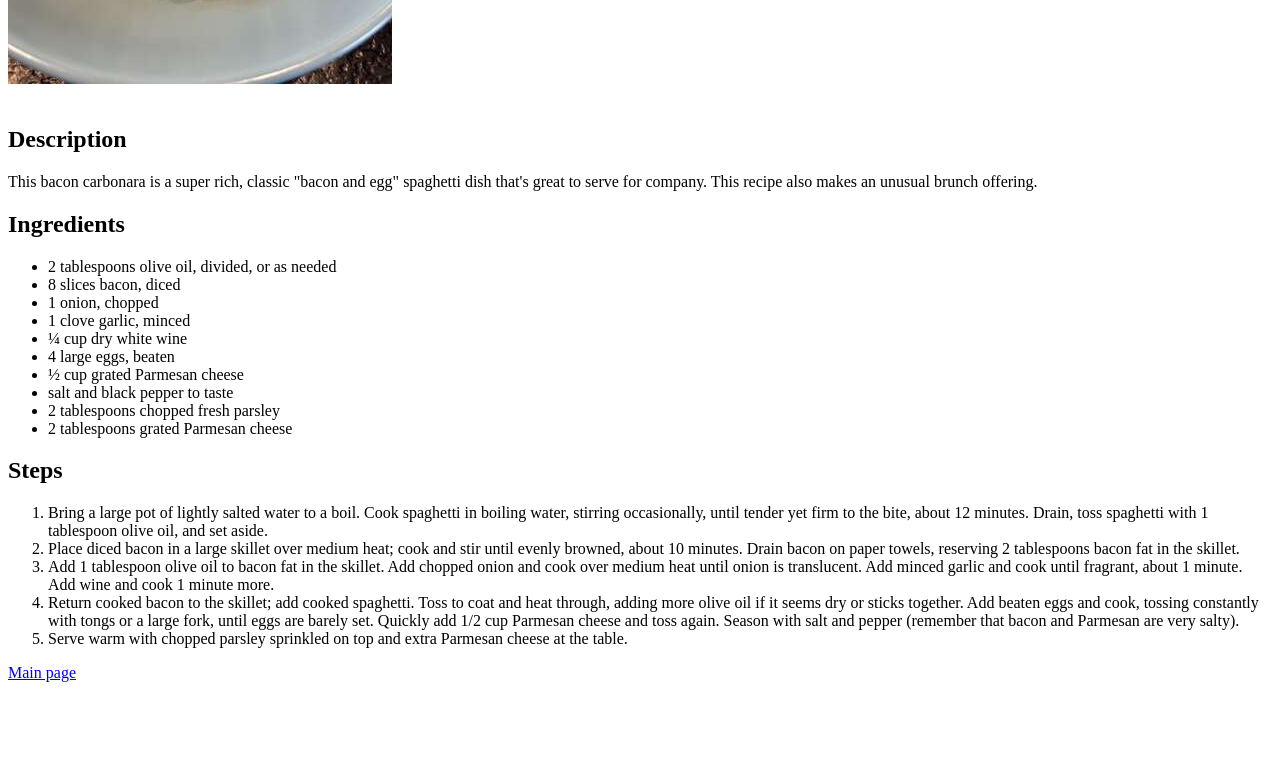
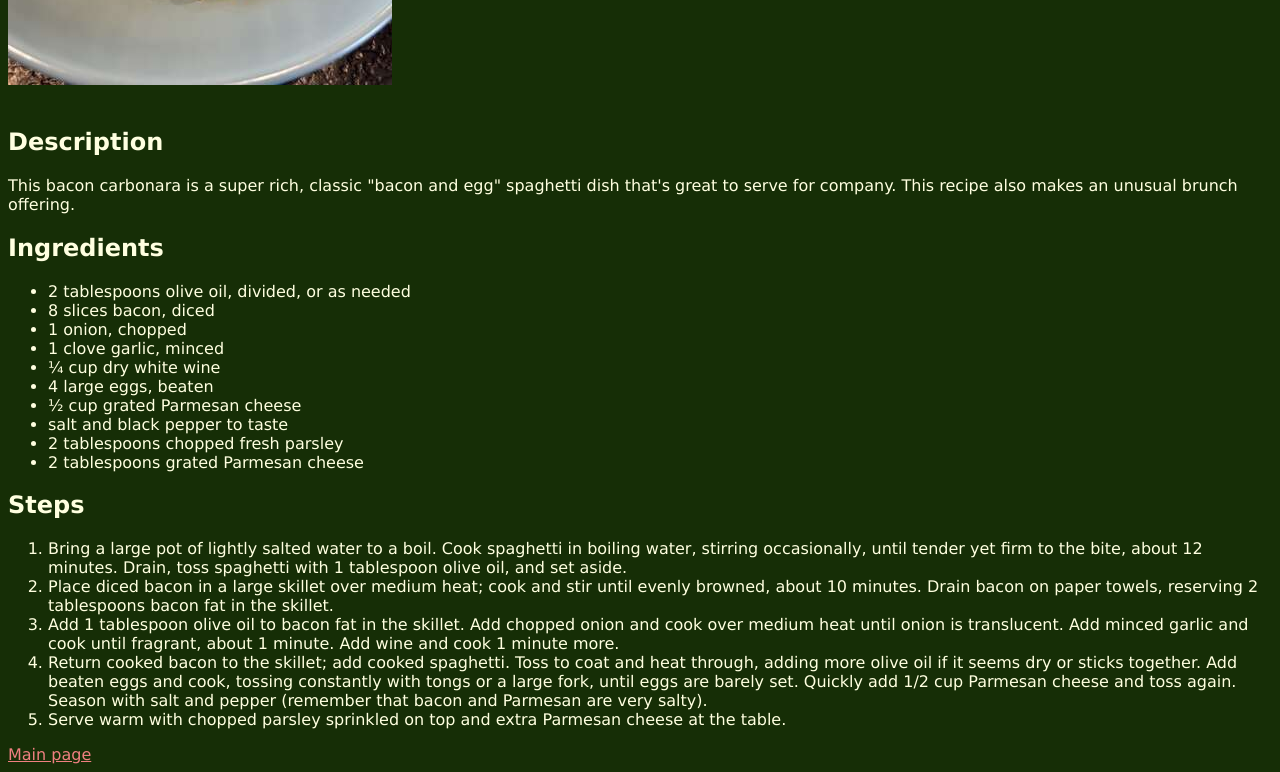
Before and after one commit to nightshiftguy/odin-recipes, a plain HTML site: page recipes/spaghetti.html in a window 1280 px wide. Shown: the part 508-1280 px from the top of the page. Before the commit the page ends 1198 px from the top, so only its background shows below. Drawn offline with Linux system fonts and the light colour scheme.

Commit message:
added style.css

```diff
--- a/recipes/spaghetti.html
+++ b/recipes/spaghetti.html
@@ -3,7 +3,8 @@
 <head>
     <meta charset="UTF-8">
     <meta name="viewport" content="width=device-width, initial-scale=1.0">
-    <title>Document</title>
+    <title>Spaghetti</title>
+    <link rel="stylesheet" href="../style.css"/>
 </head>
 <body>
     <h1>Spaghetti Carbonara</h1>
--- /dev/null
+++ b/style.css
@@ -0,0 +1,17 @@
+body{
+    color:lightyellow;
+    background-color: rgb(22, 46, 6);
+    font-family: verdana,Arial, Helvetica, sans-serif;
+}
+
+a:visited{
+    color:rgb(172, 52, 52);
+}
+
+a:link{
+    color: lightcoral;
+}
+
+a:hover{
+    color: rgb(175, 83, 83);
+}
```
Also changed, not shown: index.html (+2 -1 lines).
